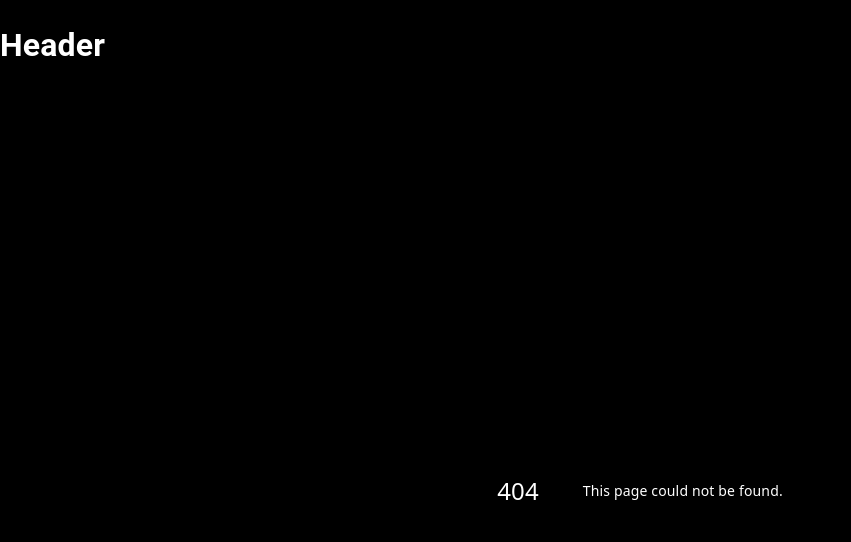
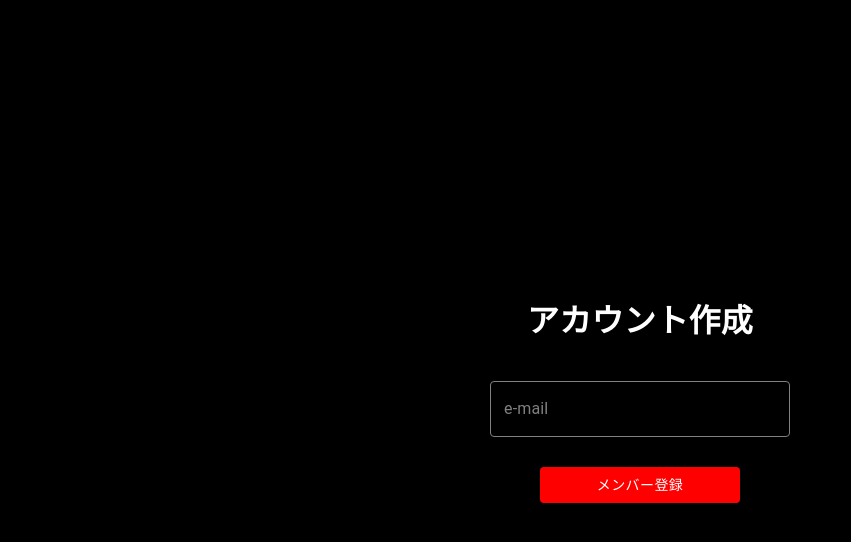
Before and after one commit to chartyx-jp/chartyx-web, a Next.js app: page /Member-registration in a window 1280 px wide. Before the commit this address had no page. Shown: the top 542 px of the page, without its empty margins (0-851 px from the left). Built offline with nearby package versions, Linux system fonts and the light colour scheme; what @mui/material-nextjs would draw is missing.

Commit message:
メンバー登録ページとユーザー情報入力コンポーネントを実装し、メールアドレスのバリデーション機能を追加

```diff
--- /dev/null
+++ b/app/Member-registration/page.tsx
@@ -0,0 +1,120 @@
+'use client';
+
+import { Box, TextField, Typography, Button, TypographyClasses } from '@mui/material';
+import Link from 'next/link';
+import { useRouter } from 'next/navigation';
+import { useEffect, useRef, useState } from 'react';
+import { useForm } from 'react-hook-form';
+import { z } from 'zod';
+import { zodResolver } from '@hookform/resolvers/zod';
+
+import CustomTextField from '../Member-registration/userInfoInputs';
+import { error } from 'console';
+
+
+export default function Home() {
+    const [userAddress, setAddress] = useState('');
+    let [errorMessage, setErrorMessage] = useState('メールアドレスを入力してください');
+    const [clicked, setClicked] = useState(false);
+    useEffect(() => {
+    })
+    const router = useRouter();
+
+    const isAddress = () => {
+        if(userAddress == '') {
+            console.log('メールアドレスが入力されていません');
+            setErrorMessage('メールアドレスが入力されていません');
+            setClicked(true); // クリックされたらtrueにする
+            return
+        } else {
+        const emailRegex = /^[a-zA-Z0-9._%+-]+@[a-zA-Z0-9.-]+\.[a-zA-Z]{2,}$/;
+            if (!emailRegex.test(userAddress)) {
+                console.log('メールアドレスの形式が正しくありません');
+                setErrorMessage('メールアドレスの形式が正しくありません');
+                setClicked(true); // クリックされたらtrueにする
+                return
+            }
+        }
+        setErrorMessage(''); // エラーメッセージをクリア
+    }
+
+    return (
+        <Box
+            sx={{
+                display: 'flex',
+                flexDirection: 'column',
+                justifyContent: 'center',
+                alignItems: 'center',
+                width: '100vw',
+                height: '100svh',
+                backgroundColor: '#000',
+            }}
+            component={"form"}
+            onSubmit = {(e) => {
+                e.preventDefault(); // フォームのデフォルトの送信を防ぐ
+                if (errorMessage == '') {
+                    router.push('/graph');
+                }
+            }}
+        >
+            {/*　○○さんこんにちは */}
+            {/* <Typography
+                variant="h5"
+                sx={{
+                    fontWeight: 'bold',
+                    color: 'white',
+                }}
+            >
+                {name || '名無し'}さん、こんにちは！
+            </Typography> */}
+
+            <Typography
+                sx={{
+                    fontWeight: 'bold',
+                    color: 'white',
+                    fontSize: '2rem',
+                    marginBottom: '20px',
+                }}
+                >
+                アカウント作成
+            </Typography>
+
+            {/* メールアドレス */}
+            <CustomTextField
+                label="e-mail"
+                placeholder=""
+                onChange={(e) => {
+                    setAddress(e.target.value)
+                    isAddress()
+                }}
+            />
+
+            <Typography id='alertMessage'
+                sx={{
+                    visibility: clicked ? 'visible' : 'hidden',
+                    color: 'red',
+                    height: '20px',
+                    margin: '5px',
+                }}
+            >
+                {errorMessage}
+            </Typography>
+
+            {/* 会員登録画面へのボタン */}
+            <Button
+                sx ={{
+                    color: 'white',
+                    backgroundColor: '#FF0000',
+                    '&:hover': {
+                        backgroundColor: '#FF0000',
+                    },
+                    width: '200px',
+                }}
+                type='submit'
+            >
+                メンバー登録
+            </Button>
+
+        </Box>
+    );
+}
--- /dev/null
+++ b/app/Member-registration/userInfoInputs.tsx
@@ -0,0 +1,35 @@
+'use client';
+import { TextField, TextFieldProps } from "@mui/material";
+
+export default function UserInfoInputs(props: TextFieldProps) {
+    return (
+        <TextField
+            {...props}
+            sx={{
+                width: '300px',
+                mt: 2,
+                input: {
+                    color: '#ffffff',
+                },
+                '& .MuiOutlinedInput-root': {
+                    '& fieldset': {
+                        borderColor: 'gray', // 通常時の枠線の色
+                    },
+                    '&:hover fieldset': {
+                        borderColor: 'gray', // ホバー時の枠線の色
+                    },
+                    '&.Mui-focused fieldset': {
+                    borderColor: 'white', // フォーカス時の枠線の色
+                    },
+                },
+                '& .MuiInputLabel-root': {
+                    color: 'gray', // 通常時のラベル色
+                    '&.Mui-focused': {
+                    color: 'white', // フォーカス時のラベル色
+                    },
+                },
+                ...props.sx,
+            }}
+        />
+    );
+}
--- a/app/layout.tsx
+++ b/app/layout.tsx
@@ -25,9 +25,6 @@ export default function RootLayout({
                     minHeight: '100svh',
                 }}
             >
-                <div id="header">
-                    <h1>Header</h1>
-                </div>
                 <AppRouterCacheProvider>
                     <CssBaseline />
                     <ThemeProvider theme={theme}>{children}</ThemeProvider>
```
Also changed, not shown: app/graph/page.tsx (+53 -7 lines), app/page.tsx (+54 -15 lines), package.json (+5 -2 lines), app/Menber-registration/inedx.tsx (deleted), 1 other file (tests, documents, lock files or other folders).
